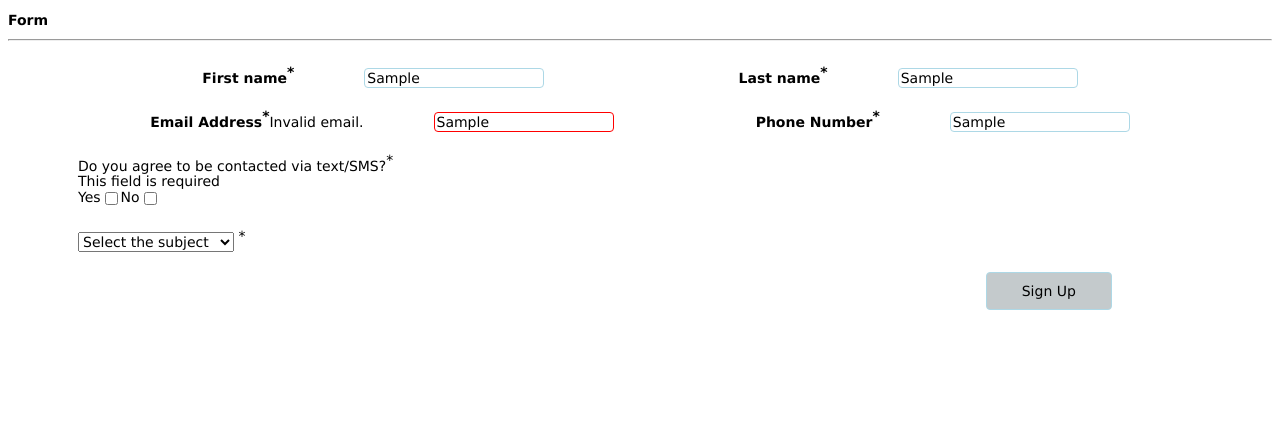
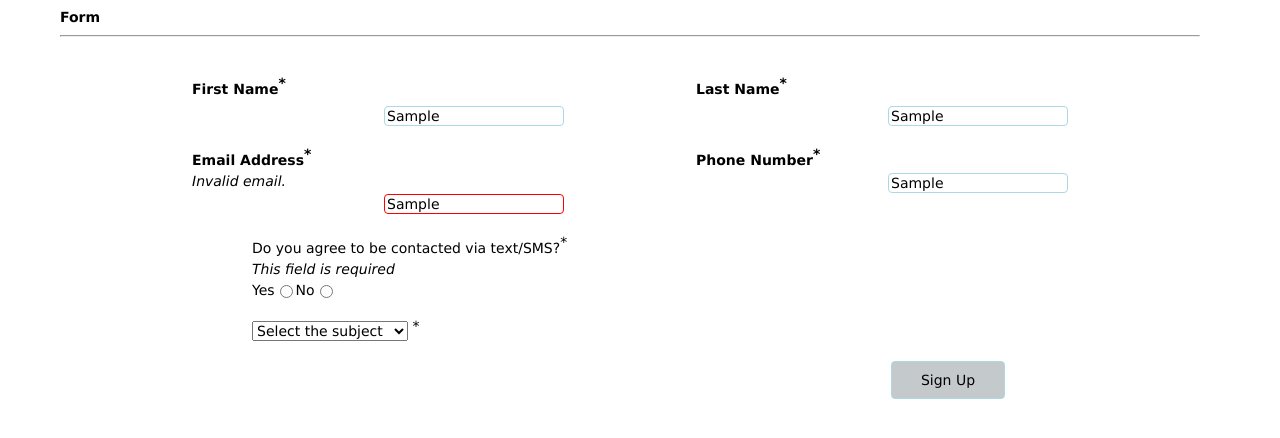
Before and after one commit to gualter-p/frontend-onboarding, a plain HTML site: page day5/index.html in a window 1280 px wide. Both pictures are taken after typing "Sample", "Sample", "Sample", "Sample" into the empty fields and a click on the input "Sign Up". Drawn offline with Linux system fonts and the light colour scheme.

Commit message:
Update day 5 exercises

```diff
--- a/day5/index.html
+++ b/day5/index.html
@@ -5,42 +5,43 @@
         <link rel="stylesheet" href="style.css">
     </head>
     <body>
-        <h2> Form </h2>
+        <h1> Form </h1>
         <hr> <br>
         <div class="success" id="success"></div>
         <form id="form">
+            <div>
             <div class="form-fields">
-                <div class="form-field-el">
-                    <label class="form-label" for="fname">First name<sup>*</sup></label>
-                    <div id="invalidfname"></div>
+                <div class="form-fields-el">
+                    <label class="form-label" for="fname">First Name<sup>*</sup></label>
+                    <div class="error-message" id="invalidfname"></div>
                     <input class="form-input" type="text" id="fname" name="fname">
                 </div>
-                <div class="form-field-el">
-                    <label class="form-label" for="lname">Last name<sup>*</sup></label>
-                    <div id="invalidlname"></div>
+                <div class="form-fields-el">
+                    <label class="form-label" for="lname">Last Name<sup>*</sup></label>
+                    <div class="error-message" id="invalidlname"></div>
                     <input class="form-input" type="text" id="lname" name="lname">
                 </div>
             </div>
             <div class="form-fields">
-                <div class="form-field-el">
+                <div>
                     <label class="form-label" for="eaddress">Email Address<sup>*</sup></label>
-                    <div id="invalideaddress"></div>
+                    <div class="error-message" id="invalideaddress"></div>
                     <input class="form-input" type="text" id="eaddress" name="eaddress">
                 </div>
-                <div class="form-field-el">
+                <div>
                     <label class="form-label" for="pnumber">Phone Number<sup>*</sup></label>
-                    <div id="invalidpnumber"></div>
+                    <div class="error-message" id="invalidpnumber"></div>
                     <input class="form-input" type="text" id="pnumber" name="pnumber">
                 </div>
             </div>
             <div class="form-checkbox-field">
                 Do you agree to be contacted via text/SMS?<sup>*</sup>
-                <div id="invalidcheckbox"></div>
+                <div class="error-message" id="invalidcheckbox"></div>
                 <div class="checkbox-options">
-                    <label  for="yes"> Yes</label><br>
-                    <input type="checkbox" id="checkyes" name="checkbox" value="Yes">
+                    <label for="yes"> Yes</label><br>
+                    <input type="radio" id="checkyes" name="checkbox" value="Yes">
                     <label for="no"> No</label><br>
-                    <input type="checkbox" id="checkno" name="checkbox" value="No">
+                    <input type="radio" id="checkno" name="checkbox" value="No">
                 </div>
             </div>
             <div class="form-dropdown-field">
@@ -55,11 +56,12 @@
             <div class="form-textbox-field">
                 <div id="detailstbox" style="display:none;">
                     Please explain the problem in detail: <p></p>
-                    <div id="invalidprobdetails"></div>
-                    <input type="text" name="probdetails" id="probdetails"/>
+                    <div class="error-message" id="invalidprobdetails"></div>
+                    <textarea name="probdetails" id="probdetails"></textarea>
                 </div>
             </div>
             <input class="submit" type="submit" value="Sign Up">
+            </div>
         </form>
     </body>
     <script src="script.js"></script>
--- a/day5/script.js
+++ b/day5/script.js
@@ -1,8 +1,11 @@
-var form = document.getElementById("form")
-
 const REQUIRED = "This field is required"
 const INVALID_EMAIL = "Invalid email."
-const NO_ERROR = ""
+const NO_CONTENT = ""
+const FORM_SUCCESS = "Form submitted with success."
+const RED_BORDER = "red"
+const BLUE_BORDER = "lightblue"
+
+var form = document.getElementById("form")
 
 var firstName = document.getElementById("fname")
 var lastName = document.getElementById("lname")
@@ -27,73 +30,91 @@ form.addEventListener("submit", e => {
 
     var success = true;
 
+    success = checkFirstName(success);
+    success = checkLastName(success);
+    success = checkEmail(success);
+    success = checkPhoneNumber(success);
+    success = checkCheckBox(success);
+    success = checkProbDetails(success);
+
+    if(success) {
+        formSuccess.innerHTML = FORM_SUCCESS;
+        form.reset();
+    }
+})
+
+const checkFirstName = (success) => {
     if(firstName.value === '') {
         invFirstName.innerHTML = REQUIRED
-        firstName.style.borderColor = "red"
+        firstName.style.borderColor = RED_BORDER
         success = false
     } else {
-        invFirstName.innerHTML = NO_ERROR
-        firstName.style.borderColor = "lightblue"
+        invFirstName.innerHTML = NO_CONTENT
+        firstName.style.borderColor = BLUE_BORDER
     }
+    return success
+}
 
+const checkLastName = (success) => {
     if(lastName.value === '') {
         invLastName.innerHTML = REQUIRED
-        lastName.style.borderColor = "red"
+        lastName.style.borderColor = RED_BORDER
         success = false
     } else {
-        invLastName.innerHTML = NO_ERROR
-        lastName.style.borderColor = "lightblue"
+        invLastName.innerHTML = NO_CONTENT
+        lastName.style.borderColor = BLUE_BORDER
     }
+    return success
+}
 
+const checkEmail = (success) => {
     if(email.value === '')  {
         invEmail.innerHTML = REQUIRED
-        email.style.borderColor = "red"
+        email.style.borderColor = RED_BORDER
         success = false
     } else {
-        invEmail.innerHTML = NO_ERROR
-        email.style.borderColor = "lightblue"
+        invEmail.innerHTML = NO_CONTENT
+        email.style.borderColor = BLUE_BORDER
         if(!isEmailValid(email.value)){
             invEmail.innerHTML = INVALID_EMAIL
-            email.style.borderColor = "red"
+            email.style.borderColor = RED_BORDER
         }
     }
+    return success
+}
 
+const checkPhoneNumber = (success) => {
     if(phoneNumber.value === '') {
         invPhoneNumber.innerHTML = REQUIRED
-        phoneNumber.style.borderColor = "red"
+        phoneNumber.style.borderColor = RED_BORDER
         success = false
     } else {
-        invPhoneNumber.innerHTML = NO_ERROR
-        phoneNumber.style.borderColor = "lightblue"
+        invPhoneNumber.innerHTML = NO_CONTENT
+        phoneNumber.style.borderColor = BLUE_BORDER
     }
+    return success
+}
 
+const checkCheckBox = (success) => {
     if(!checkBoxYes.checked && !checkBoxNo.checked){
         invCheckBox.innerHTML = REQUIRED
         success = false
     } else {
-        invCheckBox.innerHTML = NO_ERROR
+        invCheckBox.innerHTML = NO_CONTENT
     }
+    return success
+}
 
+const checkProbDetails = (success) => {
     if(probDetails.value === '') {
         invProbDetails.innerHTML = REQUIRED
-        probDetails.style.borderColor = "red"
+        probDetails.style.borderColor = RED_BORDER
         success = false
     } else {
-        invProbDetails.innerHTML = NO_ERROR
-        probDetails.style.borderColor = "lightblue"
+        invProbDetails.innerHTML = NO_CONTENT
+        probDetails.style.borderColor = BLUE_BORDER
     }
-    // In case we have a valid form
-    if(success) {
-        probDetailsBox.style.display = "none"
-        formSuccess.innerHTML = "Form submitted with success."
-    }
-})
-
-const clearErrors = _ => {
-    document.querySelectorAll('[id^="invalid"]').forEach( el => {
-        console.log(el)
-        el.style.display = "none"
-    })
+    return success
 }
 
 const isEmailValid = email => {
--- a/day5/style.css
+++ b/day5/style.css
@@ -3,16 +3,20 @@
     font-size: 14px;
 }
 
+body {
+    margin-right: 80px;
+    margin-left: 60px;
+}
+
 .form-fields {
     display: flex;
-    justify-content:space-evenly;
+    justify-content: space-evenly;
     align-items: baseline;
 }
 
-.form-field-el {
-    display:flex;
-    align-items: baseline;
-    justify-content:center;
+.form-fields-el {
+    display: grid;
+    justify-content: baseline;
 }
 
 .form-label {
@@ -26,13 +30,28 @@
 }
 
 .form-checkbox-field, .form-dropdown-field, .form-textbox-field, .form-input {
-    margin-left: 70px;
+    margin-left: 192px;
     margin-bottom: 20px;
+}
+
+.el-input {
+    display: content;
+    align-items: left;;
+    justify-content: left;
+}
+
+.error-message {
+    margin-top: 5px;
+    margin-bottom: 5px;
+    font-style: italic;
+    font-size: 8;
 }
 
 .success {
     display: flex;
     justify-content: center;
+    margin-bottom:15px;
+    font-size: 20px;
 }
 
 .checkbox-options {
@@ -45,16 +64,16 @@
 }
 
 .textbox {
-    width: 200px !important;
-    height: 30px;
+    width: 400px;
+    height: 80px;
     border: 1px solid #cdcdcd;
     background-color: white;
-    font-size: 16px;
+    font-size: 12px;
 }
 
 .submit {
     float: right;
-    margin-right: 160px;
+    margin-right: 195px;
     background-color: rgb(196, 202, 204);
     border: 1px solid lightblue;
     border-radius: 4px;
```
